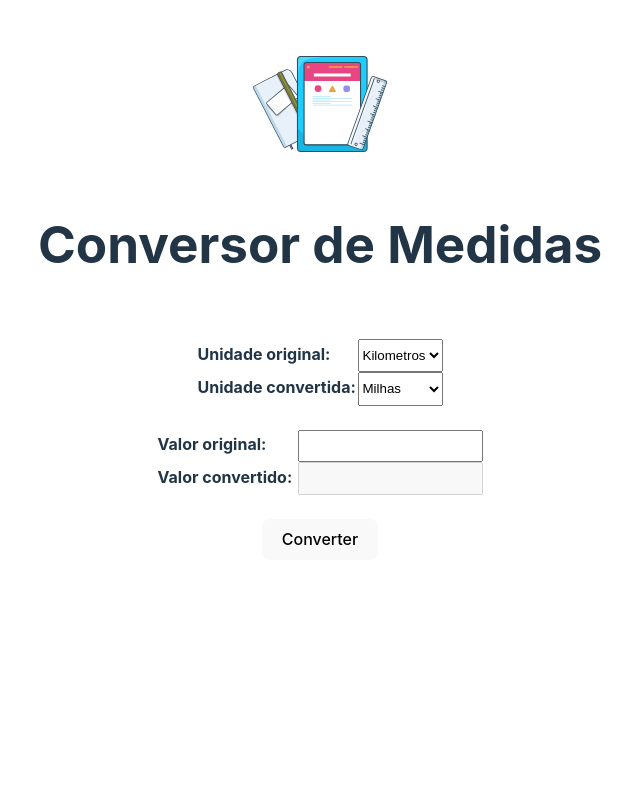
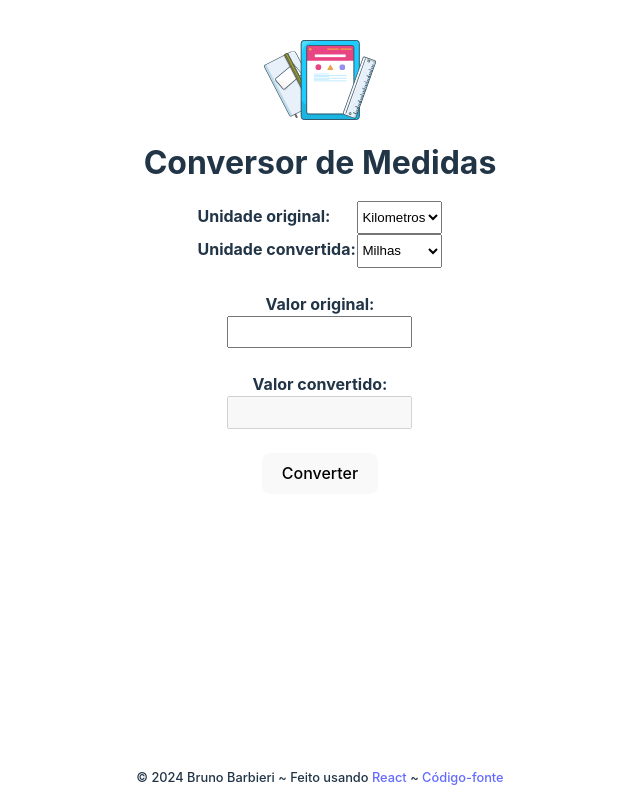
Before and after one commit to BrunoReX/conversor-medidas, a React (Vite) app: page / in a window 1280 px wide. Shown: the whole page, without its empty margins (320-960 px from the left). Built offline with nearby package versions, Linux system fonts and the light colour scheme.

Commit message:
Mundando o layout

```diff
--- a/src/App.css
+++ b/src/App.css
@@ -6,14 +6,13 @@
 }
 
 .logo {
-  height: 6em;
-  padding: 1.5em;
+  height: 5em;
+  padding: 0.5em;
 }
 
 .label {
   font-weight: bold;
   display: inline-block;
-  width: 140px;
   text-align: left;
 }
 
@@ -28,6 +27,16 @@
 .unitSelect {
   min-height: 2.5em;
 }
+
 .card {
-  padding: 2em;
+  padding: 0.5em;
 }
+
+.footer {
+  position: absolute;
+  left: 0;
+  bottom: 1em;
+  right: 0;
+  font-weight: 500;
+  font-size: 0.8em;
+}
--- a/src/App.jsx
+++ b/src/App.jsx
@@ -86,6 +86,7 @@ function App() {
         <label className="label" htmlFor="orignalValue">
           Valor original:{" "}
         </label>
+        <br />
         <input
           id="originalValue"
           className="valueInput"
@@ -93,10 +94,12 @@ function App() {
           onChange={(event) => setOrigValue(fixInput(event.target.value))}
         ></input>
         <br />
+        <br />
 
         <label className="label" htmlFor="convertedValue">
           Valor convertido:{" "}
         </label>
+        <br />
         <input
           id="convertedValue"
           className="valueInput"
@@ -113,6 +116,19 @@ function App() {
           Converter
         </button>
       </div>
+      <footer className="footer">
+        <span>© 2024 Bruno Barbieri ~</span>
+        <span>
+          {" "}
+          Feito usando <a href="https://react.dev/">React</a> ~
+        </span>
+        <span>
+          <a href="https://github.com/BrunoReX/conversor-medidas">
+            {" "}
+            Código-fonte
+          </a>
+        </span>
+      </footer>
     </>
   );
 }
--- a/src/index.css
+++ b/src/index.css
@@ -31,8 +31,8 @@ body {
 }
 
 h1 {
-  font-size: 3.2em;
-  line-height: 1.1;
+  font-size: 2.0em;
+  line-height: 0.5;
 }
 
 button {
```
Also changed, not shown: public/screenshot.png.
